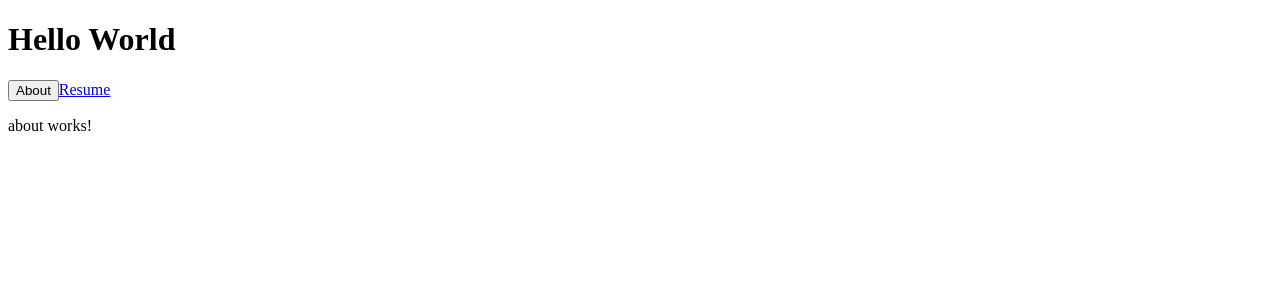
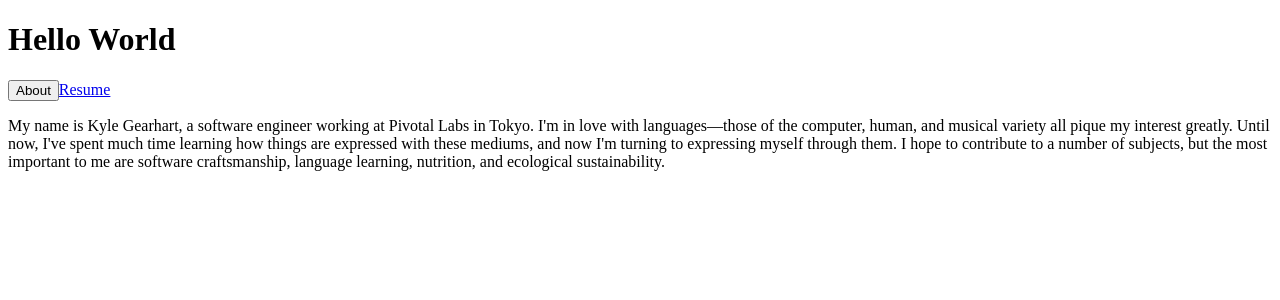
Before and after one commit to kylegearhart/personal-blog, an Angular app in the folder frontend/: page /about in a window 1280 px wide. Shown: the top 300 px of the page. Built offline with nearby package versions, Linux system fonts and the light colour scheme.

Commit message:
add About content

```diff
--- a/frontend/src/app/about/about.component.html
+++ b/frontend/src/app/about/about.component.html
@@ -1,3 +1 @@
-<p>
-  about works!
-</p>
+<p class="about">{{aboutBlurb}}</p>
--- a/frontend/src/app/about/about.component.ts
+++ b/frontend/src/app/about/about.component.ts
@@ -5,4 +5,12 @@ import { Component } from '@angular/core'
   templateUrl: './about.component.html',
 })
 export class AboutComponent {
+  aboutBlurb = `
+    My name is Kyle Gearhart, a software engineer working at Pivotal Labs in Tokyo.
+    I'm in love with languages—those of the computer, human, and musical variety all pique
+    my interest greatly. Until now, I've spent much time learning how things are expressed
+    with these mediums, and now I'm turning to expressing myself through them. I hope to
+    contribute to a number of subjects, but the most important to me are software craftsmanship,
+    language learning, nutrition, and ecological sustainability.
+   `
 }
```
Also changed, not shown: 1 other file (tests, documents, lock files or other folders).
